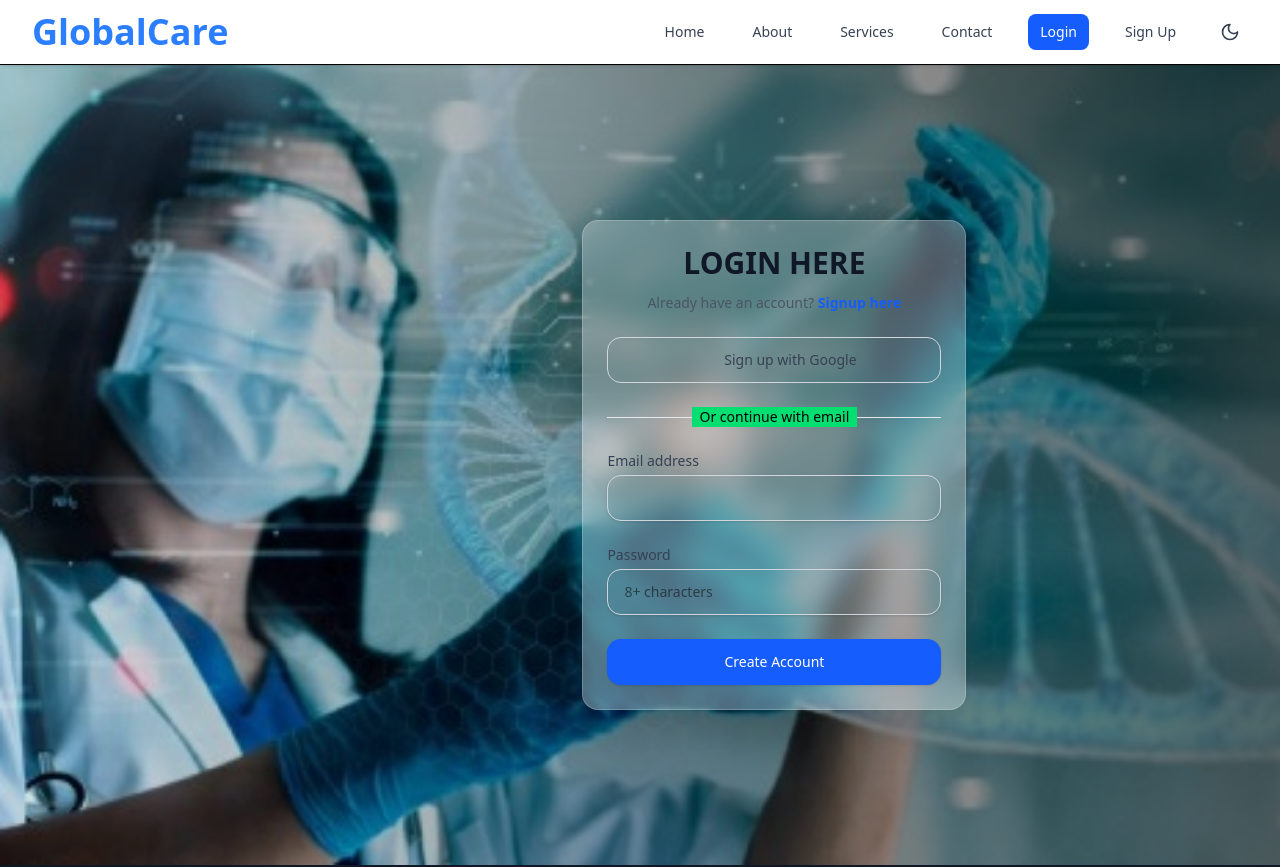
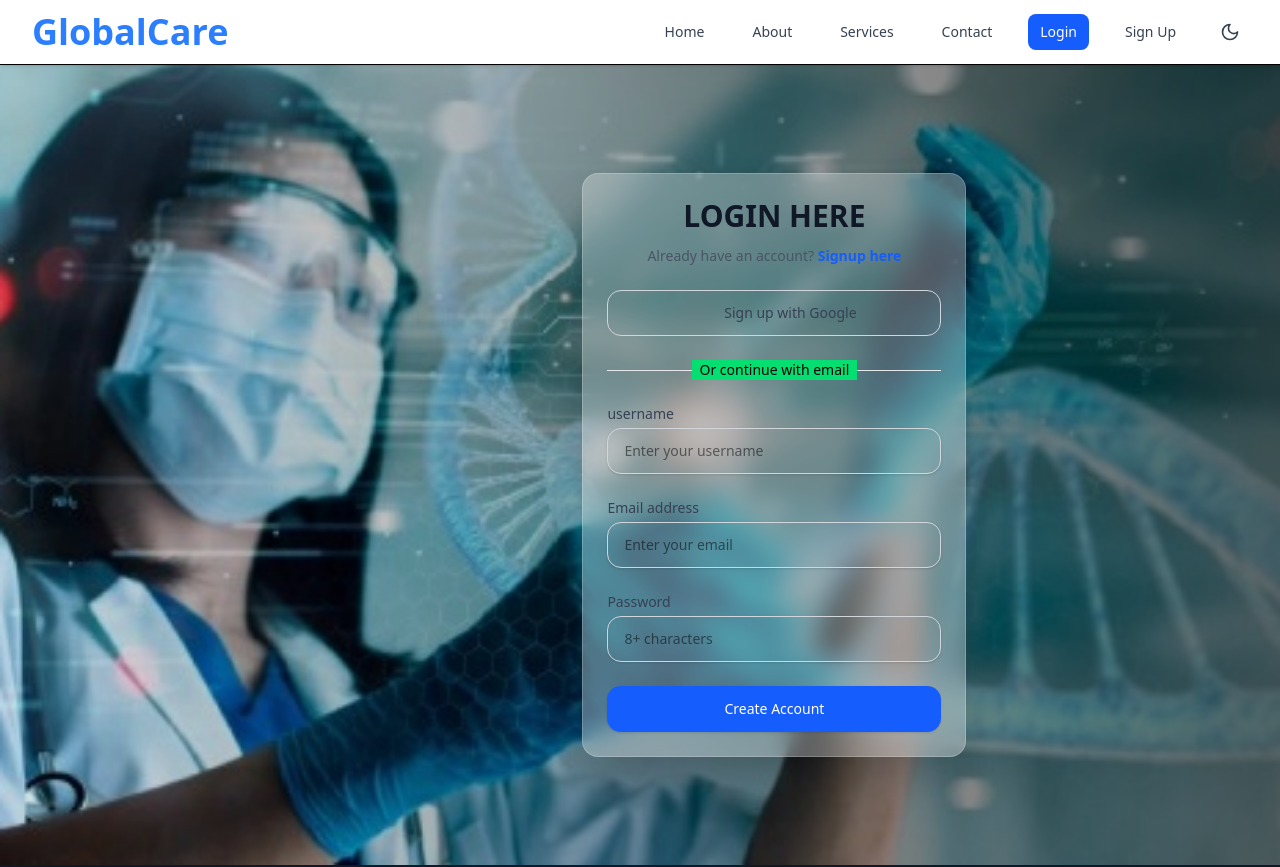
Before and after one commit to Crazycoderdev143/Global-Care, a Next.js app: page /login in a window 1280 px wide. Shown: the top 867 px of the page. Built offline with nearby package versions, Linux system fonts and the light colour scheme.

Commit message:
login&signup

```diff
--- a/src/app/login/page.tsx
+++ b/src/app/login/page.tsx
@@ -2,6 +2,7 @@
 import { useState } from 'react';
 export default function SignupForm() {
   const [formData, setFormData] = useState({
+    username: '',
     email: '',
     password: '',
     confirmPassword: '',
@@ -73,7 +74,7 @@ export default function SignupForm() {
         >
           <span className="flex items-center hover:text-gray-500">
             <svg className="w-5 h-5 mr-3" viewBox="0 0 46 47" fill="none">{/* ...existing SVG... */}</svg>
-            <span className="text-sm font-medium">Sign up with Google</span>
+            <span className="text-sm font-medium  ">Sign up with Google</span>
           </span>
         </button>
         <div className="relative my-6">
@@ -86,6 +87,22 @@ export default function SignupForm() {
         </div>
 
         <form onSubmit={handleSubmit} className="space-y-6">
+            <div>
+            <label htmlFor="name" className="block text-sm font-medium text-gray-700 dark:text-neutral-300">
+              username
+            </label>
+            <input
+              type="name"
+              id="username"
+              name="usrename"
+              placeholder="Enter your username"
+              value={formData.username}
+              onChange={handleChange}
+              required
+              className="mt-1 block w-full px-4 py-3 border border-gray-300 rounded-xl shadow-sm focus:ring-2 focus:ring-blue-500 focus:border-blue-500 sm:text-sm transition-shadow duration-200 dark:bg-neutral-800 dark:border-neutral-700 dark:text-white dark:focus:ring-blue-400"
+            />
+            {errors.email && <p className="mt-2 text-sm text-red-500">{errors.email}</p>}
+          </div>
           <div>
             <label htmlFor="email" className="block text-sm font-medium text-gray-700 dark:text-neutral-300">
               Email address
@@ -96,11 +113,13 @@ export default function SignupForm() {
               name="email"
               value={formData.email}
               onChange={handleChange}
+              placeholder="Enter your email"
               required
               className="mt-1 block w-full px-4 py-3 border border-gray-300 rounded-xl shadow-sm focus:ring-2 focus:ring-blue-500 focus:border-blue-500 sm:text-sm transition-shadow duration-200 dark:bg-neutral-800 dark:border-neutral-700 dark:text-white dark:focus:ring-blue-400"
             />
             {errors.email && <p className="mt-2 text-sm text-red-500">{errors.email}</p>}
           </div>
+
           <div>
             <label htmlFor="password" className="block text-sm font-medium text-gray-700 dark:text-neutral-300">
               Password
@@ -111,6 +130,7 @@ export default function SignupForm() {
               name="password"
               value={formData.password}
               onChange={handleChange}
+
               required
               className="mt-1 block w-full px-4 py-3 border border-gray-300 rounded-xl shadow-sm focus:ring-2 focus:ring-blue-500 focus:border-blue-500 sm:text-sm transition-shadow duration-200 dark:bg-neutral-800 dark:border-neutral-700 dark:text-white dark:focus:ring-blue-400"
               placeholder="8+ characters"
--- a/src/app/signup/page.tsx
+++ b/src/app/signup/page.tsx
@@ -97,7 +97,7 @@ export default function SignUp() {
         backgroundImage: "linear-gradient(rgba(0, 0, 0, 0.5), rgba(0, 0, 0, 0.5)), url('/images/login-bg.jpg')",
       }}>
       <div className="min-h-screen flex items-center justify-center">
-        <div className=" ml-[20%] max-w-sm w-full mx-4 p-8  backdrop-blur-sm rounded-2xl shadow-2xl space-y-6 bg-white/30 dark:bg-neutral-900/30 border border-white/20 dark:border-neutral-700/30 ">
+        <div className="  ml-[15%] max-w-sm w-full mx-4 p-8 backdrop-blur-sm rounded-2xl shadow-2xl space-y-6 bg-white/30 dark:bg-neutral-900/30 border border-white/20 dark:border-neutral-700/30">
           <div className="text-center space-y-2">
             <h2 className="text-3xl font-bold text-gray-900">Create Account</h2>
             <p className="text-sm text-gray-600">
@@ -110,7 +110,7 @@ export default function SignUp() {
           <form onSubmit={handleSubmit} className="space-y-4">
             <div className="space-y-4">
               <div>
-                <label htmlFor="name" className="block text-sm font-medium text-gray-700">
+                <label htmlFor="name" className="block text-sm font-medium text-gray-700 dark:text-gray-200">
                   Username
                 </label>
                 <input
@@ -120,15 +120,15 @@ export default function SignUp() {
                   required
                   value={formData.name}
                   onChange={handleChange}
-                  className="mt-1 block w-full px-3 py-2  border border-gray-300 rounded-lg shadow-sm focus:outline-none focus:ring-2 focus:ring-indigo-500 focus:border-indigo-500"
+                  className="mt-1 block w-full px-3 py-2  dark:bg-gray-800 border border-gray-300 dark:border-gray-600 rounded-lg shadow-sm focus:outline-none focus:ring-2 focus:ring-indigo-500 focus:border-indigo-500 text-gray-900 dark:text-white placeholder-gray-400 dark:placeholder-gray-400"
                   placeholder="John Doe"
                 />
-                {errors.name && <p className="mt-1 text-sm text-red-600">{errors.name}</p>}
+                {errors.name && <p className="mt-1 text-sm text-red-600 dark:text-red-400">{errors.name}</p>}
               </div>
 
               <div>
-                <label htmlFor="contactNo" className="block text-sm font-medium text-gray-700">
-                  ContactNo
+                <label htmlFor="contactNo" className="block text-sm font-medium text-gray-700 dark:text-gray-200">
+                  Contact No
                 </label>
                 <input
                   id="contactNo"
@@ -137,13 +137,14 @@ export default function SignUp() {
                   required
                   value={formData.contactNo}
                   onChange={handleChange}
-                  className="mt-1 block w-full px-3 py-2  border border-gray-300 rounded-lg shadow-sm focus:outline-none focus:ring-2 focus:ring-indigo-500 focus:border-indigo-500"
+                  className="mt-1 block w-full px-3 py-2  dark:bg-gray-800 border border-gray-300 dark:border-gray-600 rounded-lg shadow-sm focus:outline-none focus:ring-2 focus:ring-indigo-500 focus:border-indigo-500 text-gray-900 dark:text-white placeholder-gray-400 dark:placeholder-gray-400"
                   placeholder="1234567890"
                 />
-                {errors.contactNo && <p className="mt-1 text-sm text-red-600">{errors.contactNo}</p>}
+                {errors.contactNo && <p className="mt-1 text-sm text-red-600 dark:text-red-400">{errors.contactNo}</p>}
               </div>
+
               <div>
-                <label htmlFor="email" className="block text-sm font-medium text-gray-700">
+                <label htmlFor="email" className="block text-sm font-medium text-gray-700 dark:text-gray-200">
                   Email Address
                 </label>
                 <input
@@ -153,14 +154,14 @@ export default function SignUp() {
                   required
                   value={formData.email}
                   onChange={handleChange}
-                  className="mt-1 block w-full px-3 py-2  border border-gray-300 rounded-lg shadow-sm focus:outline-none focus:ring-2 focus:ring-indigo-500 focus:border-indigo-500"
+                  className="mt-1 block w-full px-3 py-2  dark:bg-gray-800 border border-gray-300 dark:border-gray-600 rounded-lg shadow-sm focus:outline-none focus:ring-2 focus:ring-indigo-500 focus:border-indigo-500 text-gray-900 dark:text-white placeholder-gray-400 dark:placeholder-gray-400"
                   placeholder="you@example.com"
                 />
-                {errors.email && <p className="mt-1 text-sm text-red-600">{errors.email}</p>}
+                {errors.email && <p className="mt-1 text-sm text-red-600 dark:text-red-400">{errors.email}</p>}
               </div>
 
               <div>
-                <label htmlFor="password" className="block text-sm font-medium text-gray-700">
+                <label htmlFor="password" className="block text-sm font-medium text-gray-700 dark:text-gray-200">
                   Password
                 </label>
                 <input
@@ -170,10 +171,10 @@ export default function SignUp() {
                   required
                   value={formData.password}
                   onChange={handleChange}
-                  className="mt-1 block w-full px-3 py-2  border border-gray-300 rounded-lg shadow-sm focus:outline-none focus:ring-2 focus:ring-indigo-500 focus:border-indigo-500"
+                  className="mt-1 block w-full px-3 py-2  dark:bg-gray-800 border border-gray-300 dark:border-gray-600 rounded-lg shadow-sm focus:outline-none focus:ring-2 focus:ring-indigo-500 focus:border-indigo-500 text-gray-900 dark:text-white placeholder-gray-400 dark:placeholder-gray-400"
                   placeholder="••••••••"
                 />
-                {errors.password && <p className="mt-1 text-sm text-red-600">{errors.password}</p>}
+                {errors.password && <p className="mt-1 text-sm text-red-600 dark:text-red-400">{errors.password}</p>}
               </div>
             </div>
 
```
